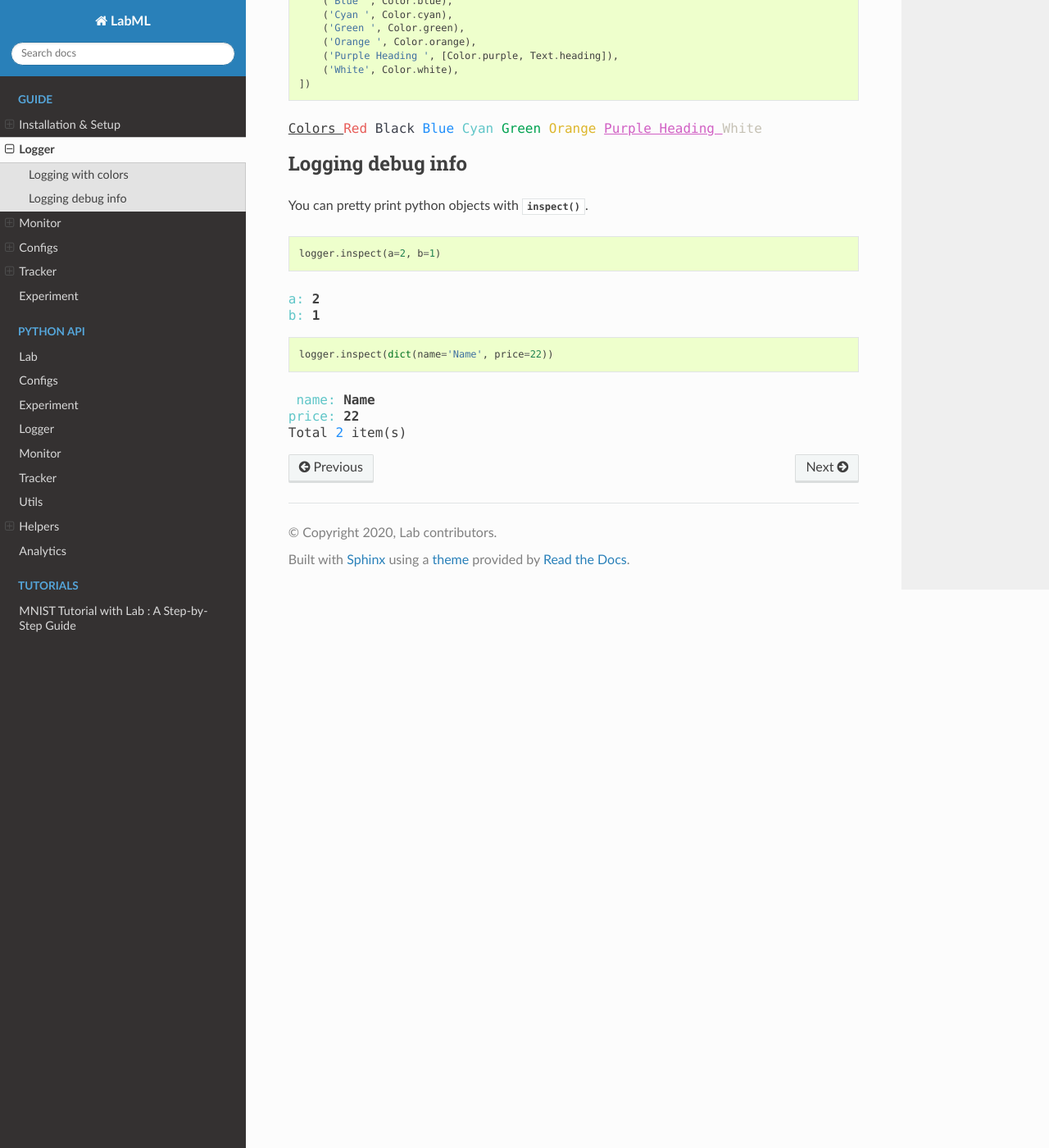
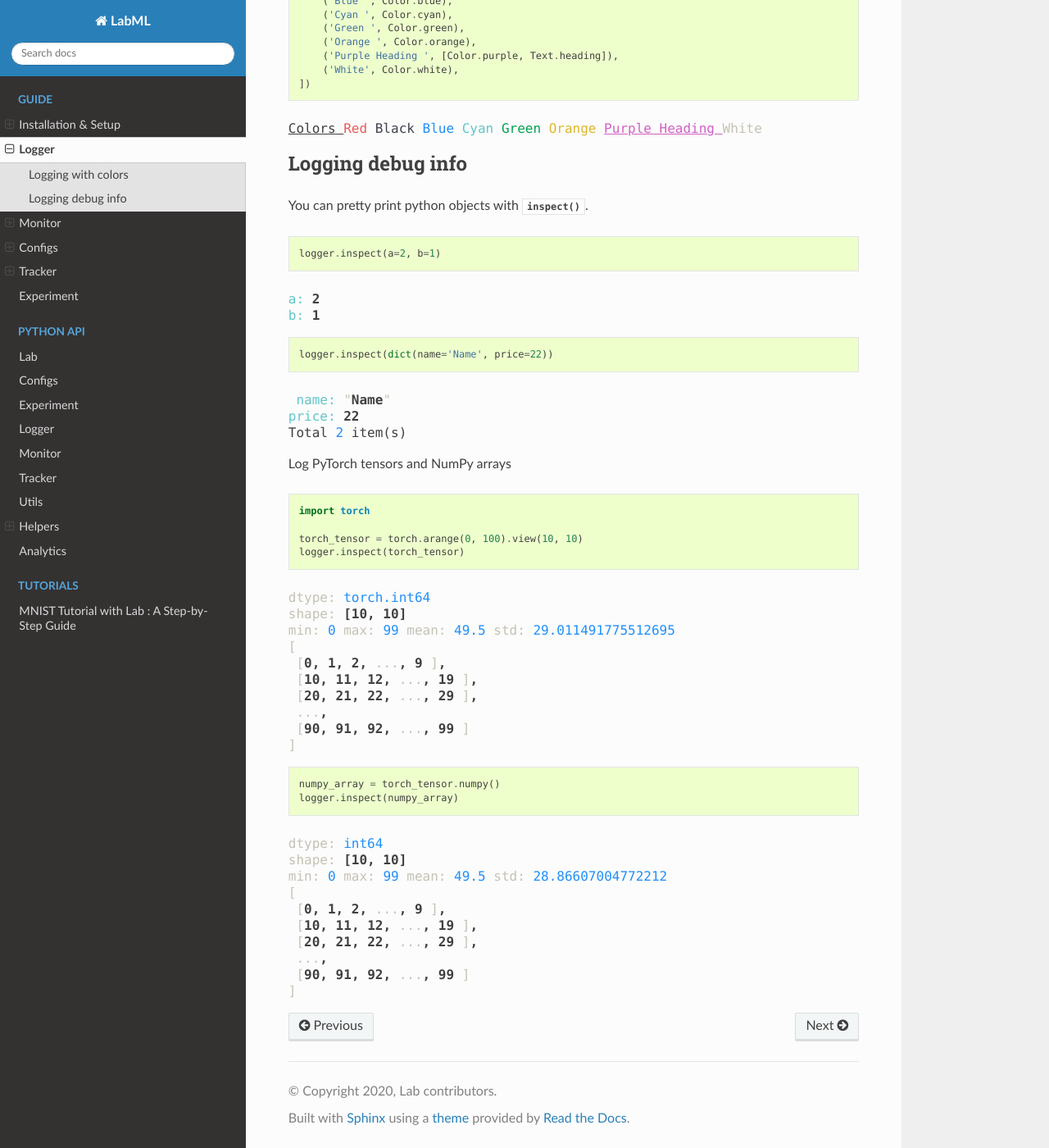
Before and after one commit to lab-ml/docs, a Sphinx documentation site: the page built from source/guide/logger.rst, in a window 1280 px wide and 1400 px high, scrolled down 939 px. Shown: the whole window at 82% size. Built offline with Sphinx 7.4.7 and the Read the Docs theme 2.0.0, drawn with Linux system fonts in a browser that asks for light colours; nearby versions of some CDN libraries; formulas are drawn with MathJax 3.

Commit message:
logger inspect

```diff
--- a/source/guide/logger.rst
+++ b/source/guide/logger.rst
@@ -1,4 +1,3 @@
-
 Logger
 ======
 
@@ -76,7 +75,7 @@ Or, specify colors
 Logging debug info
 ------------------
 
-You can pretty print python objects with :func:`inspect`.
+You can pretty print python objects with :meth:`inspect`.
 
 .. code-block:: python
 
@@ -98,6 +97,52 @@ You can pretty print python objects with :func:`inspect`.
 
 .. raw:: html
 
-    <pre><span style="color: #60C6C8"> name: </span><strong>Name</strong>
+    <pre><span style="color: #60C6C8"> name: </span><span style="color: #C5C1B4">"</span><strong>Name</strong><span style="color: #C5C1B4">"</span>
     <span style="color: #60C6C8">price: </span><strong>22</strong>
     Total <span style="color: #208FFB">2</span> item(s)</pre>
+
+
+Log PyTorch tensors and NumPy arrays
+
+.. code-block:: python
+
+    import torch
+
+    torch_tensor = torch.arange(0, 100).view(10, 10)
+    logger.inspect(torch_tensor)
+
+
+
+.. raw:: html
+
+    <pre><span style="color: #C5C1B4">dtype: </span><span style="color: #208FFB">torch.int64</span>
+    <span style="color: #C5C1B4">shape: </span><strong>[10, 10]</strong>
+    <span style="color: #C5C1B4">min: </span><span style="color: #208FFB">0</span> <span style="color: #C5C1B4">max: </span><span style="color: #208FFB">99</span> <span style="color: #C5C1B4">mean: </span><span style="color: #208FFB">49.5</span> <span style="color: #C5C1B4">std: </span><span style="color: #208FFB">29.011491775512695</span>
+    <strong></strong><span style="color: #C5C1B4">[</span><strong></strong>
+    <strong></strong><strong> </strong><span style="color: #C5C1B4">[</span><strong>0</strong><strong>, </strong><strong>1</strong><strong>, </strong><strong>2</strong><strong>, </strong><span style="color: #C5C1B4">...</span><strong>, </strong><strong>9</strong><strong> </strong><span style="color: #C5C1B4">]</span><strong>, </strong><strong></strong>
+    <strong></strong><strong> </strong><span style="color: #C5C1B4">[</span><strong>1</strong><strong>0</strong><strong>, </strong><strong>1</strong><strong>1</strong><strong>, </strong><strong>1</strong><strong>2</strong><strong>, </strong><span style="color: #C5C1B4">...</span><strong>, </strong><strong>1</strong><strong>9</strong><strong> </strong><span style="color: #C5C1B4">]</span><strong>, </strong><strong></strong>
+    <strong></strong><strong> </strong><span style="color: #C5C1B4">[</span><strong>2</strong><strong>0</strong><strong>, </strong><strong>2</strong><strong>1</strong><strong>, </strong><strong>2</strong><strong>2</strong><strong>, </strong><span style="color: #C5C1B4">...</span><strong>, </strong><strong>2</strong><strong>9</strong><strong> </strong><span style="color: #C5C1B4">]</span><strong>, </strong><strong></strong>
+    <strong></strong><strong> </strong><span style="color: #C5C1B4">...</span><strong>, </strong><strong></strong>
+    <strong></strong><strong> </strong><span style="color: #C5C1B4">[</span><strong>9</strong><strong>0</strong><strong>, </strong><strong>9</strong><strong>1</strong><strong>, </strong><strong>9</strong><strong>2</strong><strong>, </strong><span style="color: #C5C1B4">...</span><strong>, </strong><strong>9</strong><strong>9</strong><strong> </strong><span style="color: #C5C1B4">]</span><strong></strong>
+    <strong></strong><strong></strong><span style="color: #C5C1B4">]</span></pre>
+
+
+.. code-block:: python
+
+    numpy_array = torch_tensor.numpy()
+    logger.inspect(numpy_array)
+
+
+
+.. raw:: html
+
+    <pre><span style="color: #C5C1B4">dtype: </span><span style="color: #208FFB">int64</span>
+    <span style="color: #C5C1B4">shape: </span><strong>[10, 10]</strong>
+    <span style="color: #C5C1B4">min: </span><span style="color: #208FFB">0</span> <span style="color: #C5C1B4">max: </span><span style="color: #208FFB">99</span> <span style="color: #C5C1B4">mean: </span><span style="color: #208FFB">49.5</span> <span style="color: #C5C1B4">std: </span><span style="color: #208FFB">28.86607004772212</span>
+    <strong></strong><span style="color: #C5C1B4">[</span><strong></strong>
+    <strong></strong><strong> </strong><span style="color: #C5C1B4">[</span><strong>0</strong><strong>, </strong><strong>1</strong><strong>, </strong><strong>2</strong><strong>, </strong><span style="color: #C5C1B4">...</span><strong>, </strong><strong>9</strong><strong> </strong><span style="color: #C5C1B4">]</span><strong>, </strong><strong></strong>
+    <strong></strong><strong> </strong><span style="color: #C5C1B4">[</span><strong>1</strong><strong>0</strong><strong>, </strong><strong>1</strong><strong>1</strong><strong>, </strong><strong>1</strong><strong>2</strong><strong>, </strong><span style="color: #C5C1B4">...</span><strong>, </strong><strong>1</strong><strong>9</strong><strong> </strong><span style="color: #C5C1B4">]</span><strong>, </strong><strong></strong>
+    <strong></strong><strong> </strong><span style="color: #C5C1B4">[</span><strong>2</strong><strong>0</strong><strong>, </strong><strong>2</strong><strong>1</strong><strong>, </strong><strong>2</strong><strong>2</strong><strong>, </strong><span style="color: #C5C1B4">...</span><strong>, </strong><strong>2</strong><strong>9</strong><strong> </strong><span style="color: #C5C1B4">]</span><strong>, </strong><strong></strong>
+    <strong></strong><strong> </strong><span style="color: #C5C1B4">...</span><strong>, </strong><strong></strong>
+    <strong></strong><strong> </strong><span style="color: #C5C1B4">[</span><strong>9</strong><strong>0</strong><strong>, </strong><strong>9</strong><strong>1</strong><strong>, </strong><strong>9</strong><strong>2</strong><strong>, </strong><span style="color: #C5C1B4">...</span><strong>, </strong><strong>9</strong><strong>9</strong><strong> </strong><span style="color: #C5C1B4">]</span><strong></strong>
+    <strong></strong><strong></strong><span style="color: #C5C1B4">]</span></pre>
```
Also changed, not shown: 2 other files.
